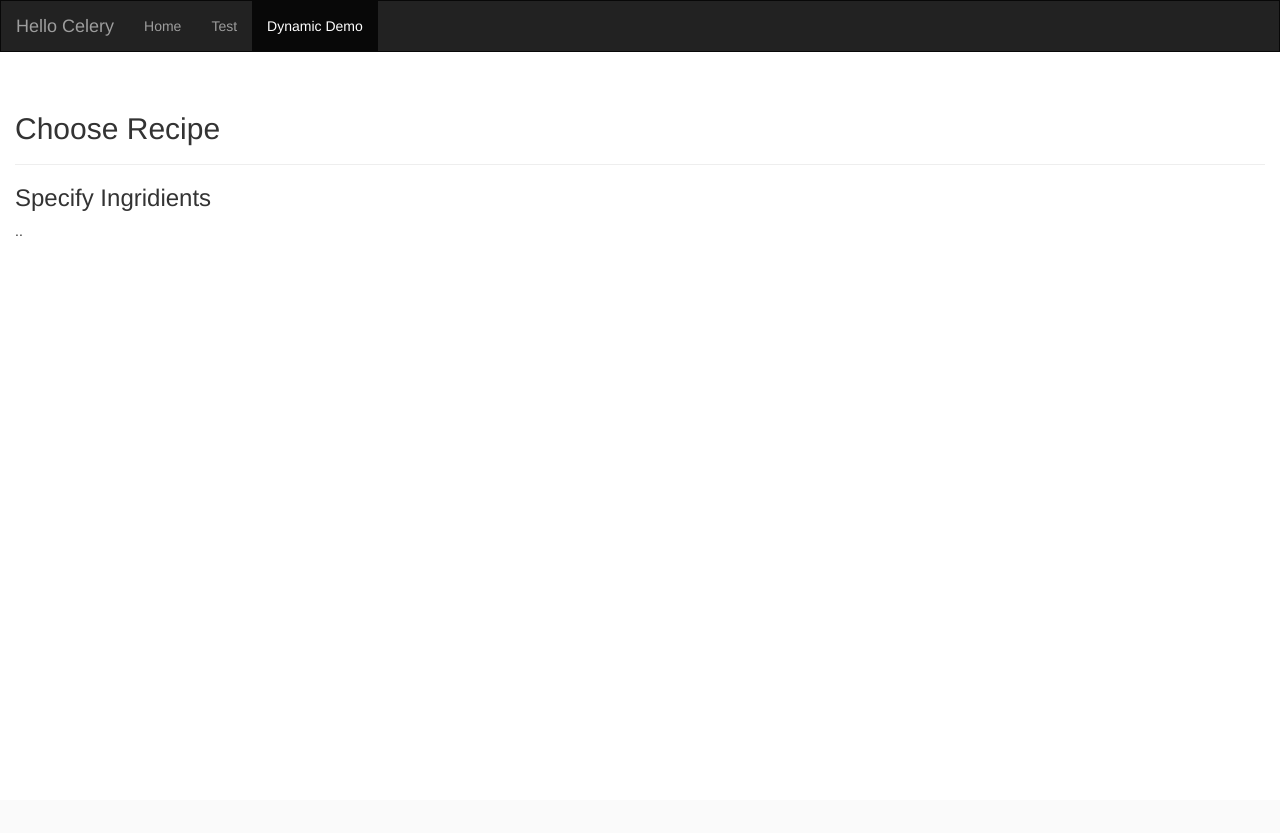
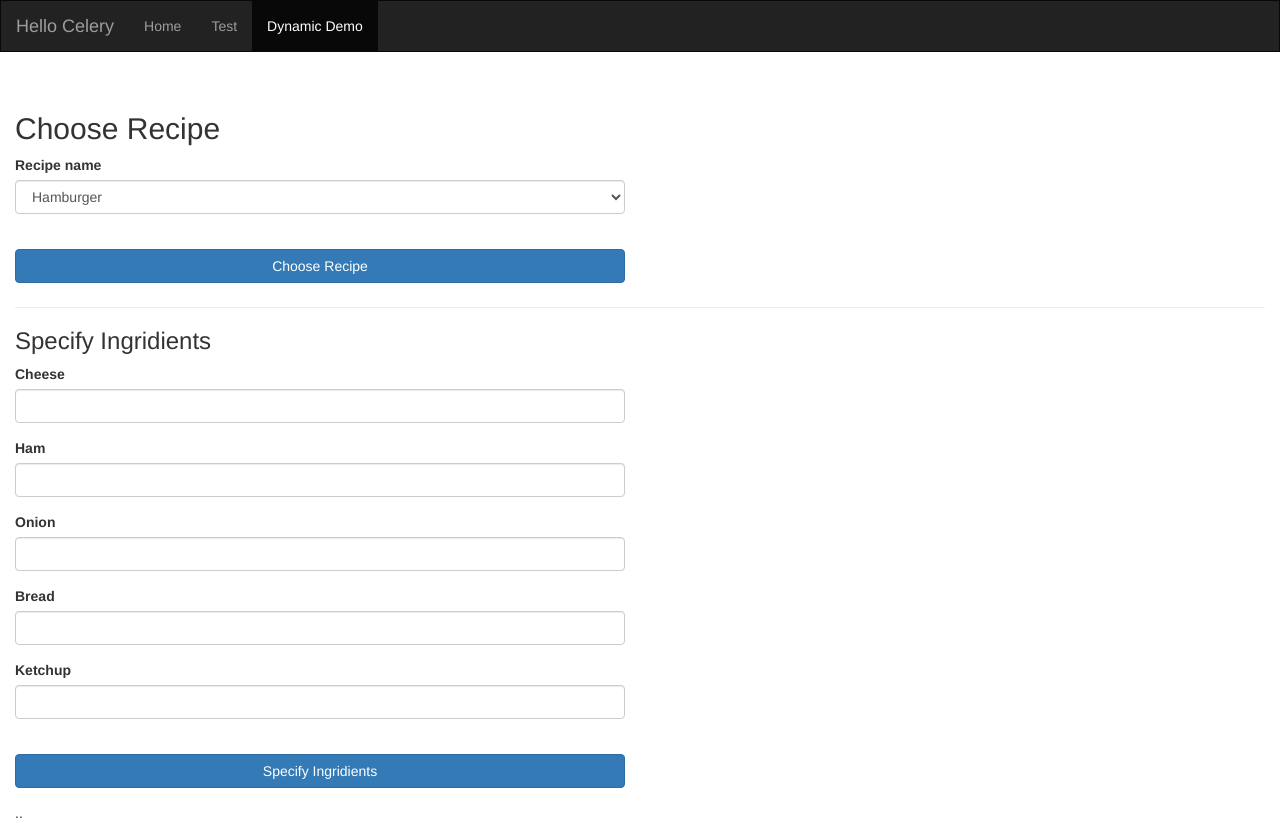
Before and after one commit to OlegZero13/hello_celery, a Django app: page /dynamic/ in a window 1280 px wide. Before the commit the page ends 236 px from the top, so only its background shows below. Run offline with Django 3.2, Linux system fonts and the light colour scheme; data comes from the database, SQL or seed files in the repository; parts of the project's set-up code (start-up, migrations or seed data) failed here and were passed over; some libraries are stand-ins or nearby versions.

Commit message:
Dynamic forms work finished.

```diff
--- a/demo/forms.py
+++ b/demo/forms.py
@@ -15,3 +15,6 @@ class CookBookForm(forms.ModelForm):
     class Meta:
         model = CookBook
         exclude = ['ingridients']
+
+class IngridientsForm(forms.Form):
+    pass
--- a/demo/templates/demo/dynamic.html
+++ b/demo/templates/demo/dynamic.html
@@ -1,14 +1,57 @@
 {% extends 'demo/base.html' %}
 {% block title %}Dynamic Forms{% endblock %}
 {% block dynamic_active %}active{% endblock %}
+{% load widget_tweaks %}
 
 {% block body %}
 <div class="row">
   <div class="col-sm-12">
     <div class="page-header">
       <h2>Choose Recipe</h2>
+      <form action="{% url 'demo:dynamic' %}" class="form-hotizontal" method="POST">
+        {% csrf_token %}
+        {% for field in cookbook_form %}
+        <div class="form-group row">
+          <div class="col-sm-6">
+            <label for="{{ field.id_for_label }}">{{ field.label }}</label>
+              {{ field|add_class:'form-control' }}
+          </div>
+        </div>
+        {% endfor %}
+        <br>
+        <div class="form-group row">
+          <div class="col-sm-6">
+            <div class="btn-group btn-group-justified" role="group">
+              <div class="btn-group" role="group">
+                <button class="btn btn-primary" type="submit">Choose Recipe</button>
+              </div>
+            </div>
+          </div>
+        </div>
+      </form>
     </div>
     <h3>Specify Ingridients</h3>
+    <form action="{% url 'demo:dynamic' %}" class="form-hotizontal" method="POST">
+      {% csrf_token %}
+      {% for field in ingridients_form %}
+      <div class="form-group row">
+        <div class="col-sm-6">
+          <label for="{{ field.id_for_label }}">{{ field.label }}</label>
+            {{ field|add_class:'form-control' }}
+        </div>
+      </div>
+      {% endfor %}
+      <br>
+      <div class="form-group row">
+        <div class="col-sm-6">
+          <div class="btn-group btn-group-justified" role="group">
+            <div class="btn-group" role="group">
+              <button class="btn btn-primary" type="submit">Specify Ingridients</button>
+            </div>
+          </div>
+        </div>
+      </div>
+    </form>
     <p>..</p>
   </div>
 </div>
--- a/demo/views.py
+++ b/demo/views.py
@@ -112,4 +112,47 @@ def nondynamic(request):
     return render(request, 'demo/nondynamic.html', context)
 
 def dynamic(request):
-    return render(request, "demo/dynamic.html", {})
+    context = {}
+    content = {}
+
+    ckb = CookBook.objects.last()
+    if ckb == None:
+        ckb = CookBook.objects.create()
+
+    if request.method == 'POST':
+        if 'recipe_name' in request.POST:
+            ckb.recipe_name = int(request.POST['recipe_name'])
+            ckb.save()
+            try:
+                content = json.loads(ckb.ingridients)
+            except json.JSONDecodeError:
+                content = {}
+        else:
+            for key in request.POST.keys():
+                if key != 'csrfmiddlewaretoken':
+                    content[key] = request.POST[key]
+            ckb.ingridients = json.dumps(content)
+            ckb.save()
+
+    if ckb.recipe_name == 0:
+        new_fields = {
+            'cheese': forms.IntegerField(),
+            'ham'   : forms.IntegerField(),
+            'onion' : forms.IntegerField(),
+            'bread' : forms.IntegerField(),
+            'ketchup': forms.IntegerField()}
+    else:
+        new_fields = {
+            'milk'  : forms.IntegerField(),
+            'butter': forms.IntegerField(),
+            'honey' : forms.IntegerField(),
+            'eggs'  : forms.IntegerField()}
+
+    DynamicIngridientsForm = type('DynamicIngridientsForm',
+            (IngridientsForm,),
+            new_fields)
+
+    IngForm = DynamicIngridientsForm(content)
+    context['ingridients_form'] = IngForm
+    context['cookbook_form']    = CookBookForm(request.POST or None)
+    return render(request, "demo/dynamic.html", context)
--- a/requirements.txt
+++ b/requirements.txt
@@ -4,6 +4,7 @@ billiard==3.5.0.3
 celery==4.1.0
 Django==1.11.7
 django-celery-results==1.0.1
+django-widget-tweaks==1.4.1
 kombu==4.1.0
 pkg-resources==0.0.0
 PyMySQL==0.8.0
```
